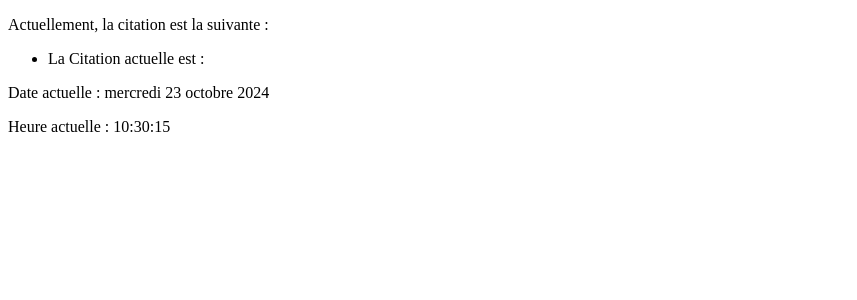
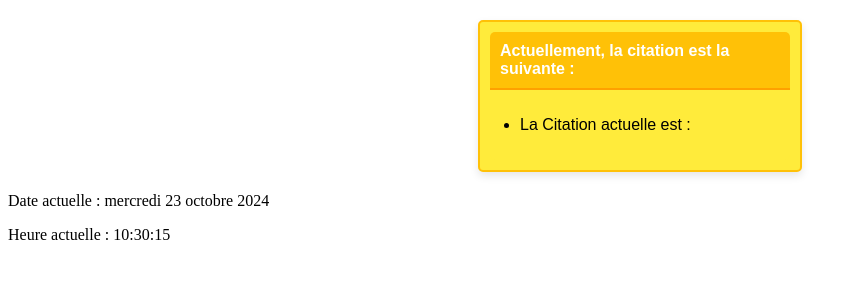
Before and after one commit to MrDevaa/Projet_DashBord_ReactJs, a React (Vite) app: page / in a window 1280 px wide. Shown: the top 300 px of the page, without its empty margins (0-857 px from the left). Built offline with nearby package versions, Linux system fonts and the light colour scheme; no server answers.

Commit message:
added Css elements

```diff
--- a/src/Citation/Citation.jsx
+++ b/src/Citation/Citation.jsx
@@ -1,4 +1,5 @@
 import { useState, useEffect } from 'react';
+import "../Citation/citation.css";
 
 function App() {
   const [citation, setCitation] = useState({
@@ -18,12 +19,16 @@
   }, []); // [] signifie que l'effet s'exécute uniquement une fois après le premier rendu
 
   return (
-    <div>
-      <p>Actuellement, la citation est la suivante :</p>
-      <ul>
-        <li>La Citation actuelle est : {citation.advice}</li>
-        {/* <li>ID de la citation : {citation.id}</li> */}
-      </ul>
+    <div className="container">
+      <div className="header">
+      Actuellement, la citation est la suivante :
+      </div>
+      <div className="content">
+        <p></p>
+        <ul>
+          <li>La Citation actuelle est :{citation.advice}</li>
+        </ul>
+      </div>
     </div>
   );
 }
--- /dev/null
+++ b/src/Citation/citation.css
@@ -0,0 +1,47 @@
+/* Styles pour le composant */
+.container {
+    width: 300px;
+    background-color: #FFEB3B; /* Jaune clair pour l'arrière-plan */
+    border: 2px solid #FFC107; /* Bordure légèrement plus foncée */
+    border-radius: 5px; /* Pour les bords arrondis */
+    box-shadow: 0 4px 8px rgba(0, 0, 0, 0.1); /* Légère ombre */
+    font-family: 'Arial', sans-serif; /* Police simple */
+    padding: 10px;
+    margin: 20px auto; /* Centrer l'élément */
+  }
+
+  .header {
+    background-color: #FFC107; /* Barre de titre couleur jaune/orange */
+    padding: 10px;
+    color: white;
+    font-weight: bold;
+    border-bottom: 2px solid #FFA000; /* Bordure pour séparer la barre du contenu */
+    display: flex;
+    justify-content: space-between;
+    align-items: center;
+    border-radius: 5px 5px 0 0;
+  }
+
+  .header .close-button {
+    background-color: transparent;
+    border: none;
+    color: white;
+    font-size: 16px;
+    cursor: pointer;
+  }
+
+  .content {
+    padding: 10px;
+    background-color: #FFEB3B; /* Couleur du post-it */
+    border-radius: 0 0 5px 5px;
+    font-size: 16px;
+  }
+
+  ul {
+    padding-left: 20px;
+  }
+
+  li {
+    margin-bottom: 10px;
+    list-style-type: disc;
+  }
```
